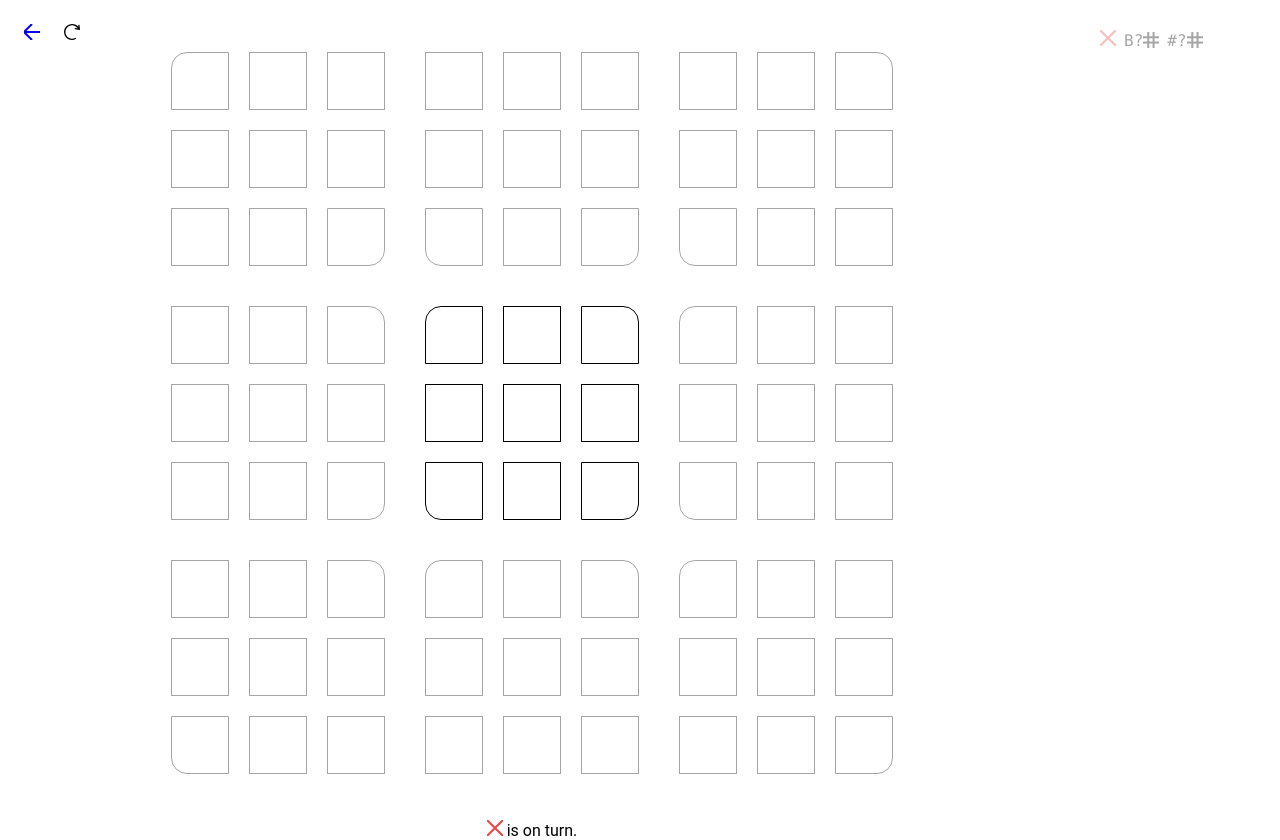
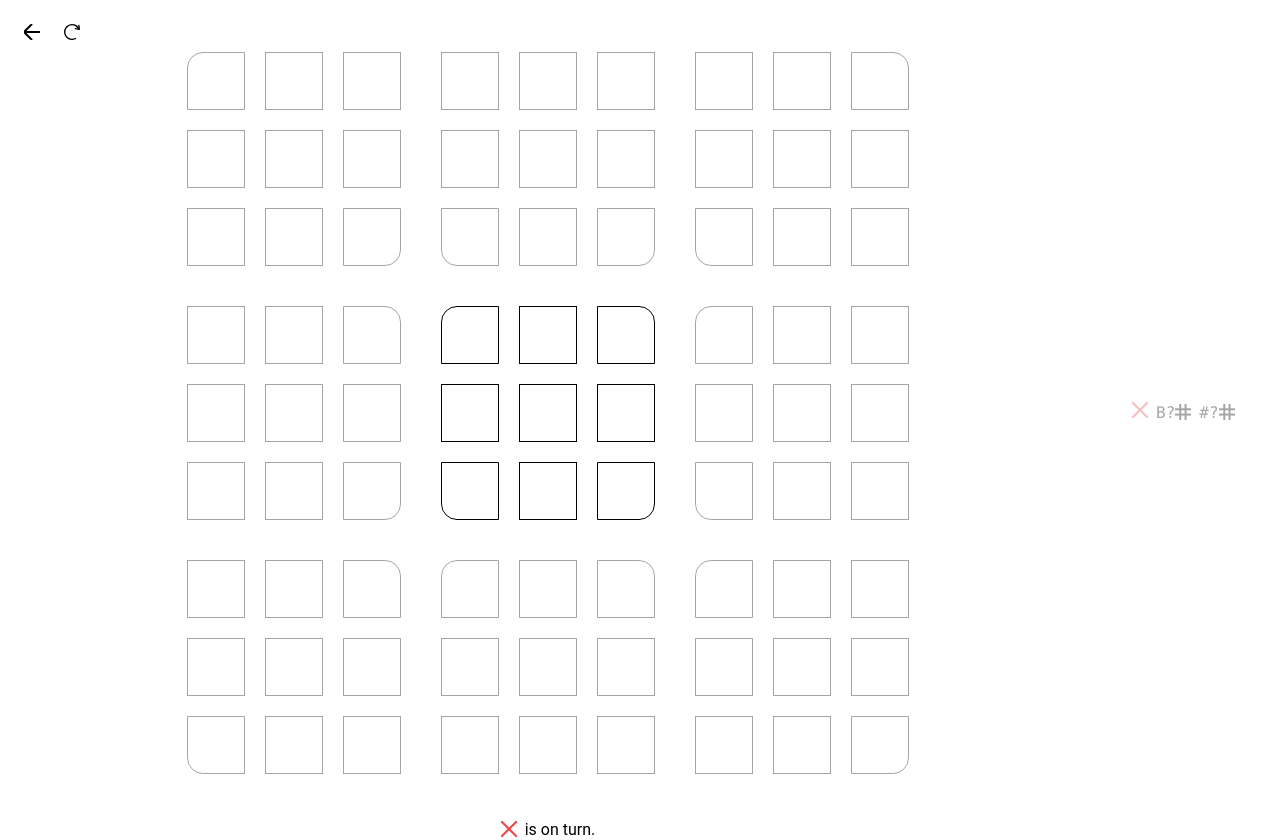
Before and after one commit to danbulant/slightlyComplicatedTicTacToe, a SvelteKit app in the folder client/: page /localplay in a window 1280 px wide. Built offline with nearby package versions, Linux system fonts and the light colour scheme.

Commit message:
Dark mode #12

```diff
--- a/client/src/lib/game.svelte
+++ b/client/src/lib/game.svelte
@@ -168,7 +168,7 @@
     }
 </script>
 
-<a href="/" on:click={check} class="arrow-back fixed top-0 left-0 w-4 h-4 m-4 p-2 transform transition-transform hover:-translate-x-1">
+<a href="/" on:click={check} class="text-black dark:text-white arrow-back fixed top-0 left-0 w-4 h-4 m-4 p-2 transform transition-transform hover:-translate-x-1">
     <svg width="16" height="16">
         <line y1="50%" x1="0" y2="50%" x2="100%" stroke="currentColor" stroke-width="2" />
         <line y1="50%" x1="0" y2="100%" x2="50%" stroke="currentColor" stroke-width="2" />
@@ -177,7 +177,7 @@
 </a>
 
 {#if !twoPlayer}
-    <div on:click={reset} class="reload fixed top-0 left-10 w-4 h-4 m-4 p-2 transform transition-transform rotate-180 hover:rotate-360 active:rotate-540">
+    <div on:click={reset} on:keydown={reset} class="reload fixed top-0 left-10 w-4 h-4 m-4 p-2 transform transition-transform rotate-180 hover:rotate-360 active:rotate-540">
         <svg fill="currentColor" height="800px" width="800px" version="1.1" id="Capa_1" xmlns="http://www.w3.org/2000/svg" xmlns:xlink="http://www.w3.org/1999/xlink"
         viewBox="0 0 489.645 489.645" xml:space="preserve" class="w-full h-full">
             <g>
@@ -196,8 +196,23 @@
         {#each classes as className, i}
             <div class:hover={hoveredPiece?.i == i} class:disabled={containerStates[i]} class:current={currentContainer === i} class:highlighted={highlightedContainer === i} class="squares-container {className}">
                 {#each (new Array(9)) as _, j}
-                    {@const move = moves.find(move => move.i == i && move.j == j)}
-                    <div on:click={() => addMove(i, j)} class:hover={hoveredPiece?.i == i && hoveredPiece.j == j} class="square" class:move class:preview={!move} class:cross={move && move.p==1} class:circle={move && move.p==2} on:mouseover={() => { if(currentContainer == i) hoveredPiece = { i, j } }} on:mouseleave={() => { if(hoveredPiece?.i == i && hoveredPiece.j == j) hoveredPiece = null; }}>
+                    {@const moveIndex = moves.findIndex(cmove => cmove.i == i && cmove.j == j)}
+                    {@const move = moves[moveIndex]}
+                    <div
+                        class:latest={moveIndex == moves.length - 1}
+                        on:click={() => addMove(i, j)}
+                        on:keydown={() => addMove(i, j)}
+                        class:hover={hoveredPiece?.i == i && hoveredPiece.j == j}
+                        class="square"
+                        class:move
+                        class:preview={!move}
+                        class:cross={move && move.p==1}
+                        class:circle={move && move.p==2}
+                        on:mouseover={() => { if(currentContainer == i) hoveredPiece = { i, j } }}
+                        on:focus={() => { if(currentContainer == i) hoveredPiece = { i, j }}}
+                        on:mouseleave={() => { if(hoveredPiece?.i == i && hoveredPiece.j == j) hoveredPiece = null; }}
+                        >
+
                         {#if move}
                             {#if move.p == 1}
                                 <svg width="16" height="16">
@@ -273,18 +288,18 @@
         {/if}
 
         {#key currentPlayer}
-            <div class="absolute top-200 left-0 right-0 text-center" in:fly={{ delay: 300, duration: 300, easing: quadOut, opacity: 0, y: 30 }} out:fly={{ delay: 0, duration: 300, easing: quadOut, opacity: 0, y: -30 }}>
-                {#if overallState == 1 || currentPlayer == 1}
-                    <svg width="16" height="16" class="text-red-500">
+            <div class="absolute top-200 left-0 right-0 text-center flex items-center justify-center gap-2" in:fly={{ delay: 300, duration: 300, easing: quadOut, opacity: 0, y: 30 }} out:fly={{ delay: 0, duration: 300, easing: quadOut, opacity: 0, y: -30 }}>
+                {#if overallState == 1 || !overallState && currentPlayer == 1}
+                    <svg width="16" height="16" class="mb-0.5 text-red-500">
                         <line x1="0" y1="0" x2="100%" y2="100%" stroke="currentColor" stroke-width="2" />
                         <line x1="100%" y1="0" x2="0" y2="100%" stroke="currentColor" stroke-width="2" />
                     </svg>
-                {:else if overallState == 2 || currentPlayer == 2}
-                    <svg width="16" height="16" class="text-blue-500">
+                {:else if overallState == 2 || !overallState && currentPlayer == 2}
+                    <svg width="16" height="16" class="mb-0.5 text-blue-500">
                         <circle cx="50%" cy="50%" r="45%" stroke="currentColor" stroke-width="2" fill="none" />
                     </svg>
                 {:else}
-                    <svg width="16" height="16">
+                    <svg width="16" height="16" class="mb-0.5">
                         <line x1="0" y1="0" x2="100%" y2="100%" stroke="currentColor" stroke-width="2" />
                         <line x1="100%" y1="0" x2="0" y2="100%" stroke="currentColor" stroke-width="2" />
                         <circle cx="50%" cy="50%" r="45%" stroke="currentColor" stroke-width="2" fill="none" />
@@ -301,17 +316,17 @@
                 {:else}
                     is on turn.
                     {#if twoPlayer && self == currentPlayer}
-                        <b>It is <span class:text-red-500={currentPlayer == 1} class:text-blue-500={currentPlayer == 2}>YOUR</span> {selfName ? "(" + selfName + ")" : ""} turn.</b>
+                        <span class="-ml-1"><b>It is <span class:text-red-500={currentPlayer == 1} class:text-blue-500={currentPlayer == 2}>YOUR</span> {selfName ? "(" + selfName + ")" : ""} turn.</b></span>
                     {:else if twoPlayer && self != currentPlayer}
-                        Waiting for <b class:text-red-500={currentPlayer == 1} class:text-blue-500={currentPlayer == 2}>{opponentName || "opponent"}</b>...
+                        <span class="-ml-1">Waiting for <b class:text-red-500={currentPlayer == 1} class:text-blue-500={currentPlayer == 2}>{opponentName || "opponent"}</b>&hellip;</span>
                     {/if}
                 {/if}
             </div>
         {/key}
     </div>
 
-    <div class="info min-w-38 px-4 h-100vh overflow-y-auto <md:w-full">
-        <div class="moves">
+    <div class="info min-w-38 px-4 h-full overflow-y-auto <md:w-full">
+        <div class="moves h-full">
             {#if twoPlayer}
                 <div class="move text-red-500">
                     <svg width="16" height="16">
@@ -339,7 +354,7 @@
 
 <style>
     .info .moves {
-        columns: 9.5rem auto;
+        @apply p-4 font-mono flex flex-col flex-wrap;
     }
     .move {
         @apply p-1 flex gap-2 p-1 items-center leading-none;
@@ -356,18 +371,19 @@
     .winner-1 {
         @apply text-red-500;
     }
-    .moves {
-        @apply p-4 font-mono;
-    }
     .board {
-        @apply grid grid-cols-3 grid-rows-3 gap-10 w-max h-max m-auto my-5;
+        @apply grid grid-cols-3 grid-rows-3 gap-10 w-max h-max m-auto my-5 flex-shrink-0;
     }
     .squares-container {
         @apply grid grid-cols-3 grid-rows-3 gap-5 w-max h-max opacity-35 relative;
     }
 
     .square {
-        @apply border-black border-solid border w-6 h-6 p-4 cursor-pointer flex items-center justify-center;
+        @apply border-black border-solid border w-6 h-6 p-4 cursor-pointer flex items-center justify-center transition-none;
+        aspect-ratio: 1 / 1;
+    }
+    :global(.dark) .square {
+        @apply border-white;
     }
     .squares-container:not(.current) .square:active {
         @apply bg-red-600/10;
@@ -385,15 +401,18 @@
         @apply cursor-not-allowed;
     }
     .square svg {
-        @apply w-full h-full;
+        @apply w-full h-full transition-none;
+    }
+    .square svg * {
+        @apply transition-none;
     }
     .square:hover, .square.hover {
         @apply bg-black/5;
     }
-    .square.hover.cross, .square:hover.cross {
+    .square.hover.cross, .square:hover.cross, .square.latest.cross {
         @apply text-red-500;
     }
-    .square.hover.circle, .square:hover.circle {
+    .square.hover.circle, .square:hover.circle, .square.latest.circle {
         @apply text-blue-500;
     }
     .highlighted {
--- a/client/src/lib/move.svelte
+++ b/client/src/lib/move.svelte
@@ -4,7 +4,8 @@
     export var piece: number | "?";
     export var latest: boolean = false;
 </script>
-<div class="move select-none" class:latest on:mouseover on:mouseout>
+
+<div class="move select-none" class:latest on:mouseover on:mouseout on:focus on:blur>
     <span class="player player-{player}">
         {#if player == 1}
             <svg width="16" height="16">
@@ -46,6 +47,9 @@
     .latest {
         @apply opacity-35;
     }
+    :global(.dark) .latest {
+        @apply opacity-50;
+    }
     .player {
         @apply inline-block w-1em h-1em;
     }
--- a/client/src/lib/nameChoose.svelte
+++ b/client/src/lib/nameChoose.svelte
@@ -18,7 +18,7 @@
     }
 </script>
 
-<a href="/" class="arrow-back fixed top-0 left-0 w-4 h-4 m-4 p-2 transform transition-transform hover:-translate-x-1">
+<a href="/" class="text-black dark:text-white arrow-back fixed top-0 left-0 w-4 h-4 m-4 p-2 transform transition-transform hover:-translate-x-1">
     <svg width="16" height="16">
         <line y1="50%" x1="0" y2="50%" x2="100%" stroke="currentColor" stroke-width="2" />
         <line y1="50%" x1="0" y2="100%" x2="50%" stroke="currentColor" stroke-width="2" />
@@ -43,9 +43,6 @@
 {/if}
 
 <style>
-    a {
-        @apply text-black;
-    }
     * {
         @apply box-border;
     }
@@ -61,8 +58,17 @@
     input {
         @apply w-64 h-10 px-2 border border-gray-300 rounded-l-lg mt-4 my-0;
     }
+    :global(.dark) input {
+        @apply border-gray-400 text-white bg-black;
+    }
     button {
-        @apply w-64 h-10 px-2 border border-gray-300 bg-white rounded-r-lg mt-4 my-0;
+        @apply w-64 h-10 px-2 border border-gray-300 bg-white rounded-r-lg mt-4 my-0 cursor-pointer;
+    }
+    :global(.dark) button {
+        @apply bg-white/5 border-gray-700 text-white;
+    }
+    :global(.dark) button:hover {
+        @apply bg-white/10;
     }
     form {
         @apply h-50vh flex-grow-0;
--- /dev/null
+++ b/client/src/lib/themeStore.ts
@@ -0,0 +1,22 @@
+import { writable } from 'svelte/store';
+
+let theme = "light";
+if(typeof window !== 'undefined') {
+    theme = localStorage.getItem('theme')!;
+    if(!theme && window.matchMedia('(prefers-color-scheme: dark)').matches) {
+        theme = "dark"
+    } else if(!theme) {
+        theme = "light"
+    }
+}
+
+export const themeStore = writable(theme);
+
+let firstRun = true;
+themeStore.subscribe(value => {
+    if(firstRun) {
+        firstRun = false;
+        return;
+    }
+    localStorage.setItem('theme', value);
+});
--- a/client/src/lib/wait.svelte
+++ b/client/src/lib/wait.svelte
@@ -6,7 +6,7 @@
     const duration = 400;
 </script>
 
-<a on:click={() => { $connection?.leave() }} href="/multiplayer" class="arrow-back fixed top-0 left-0 w-4 h-4 m-4 p-2 transform transition-transform hover:-translate-x-1">
+<a on:click={() => { $connection?.leave() }} href="/multiplayer" class="text-black dark:text-white arrow-back fixed top-0 left-0 w-4 h-4 m-4 p-2 transform transition-transform hover:-translate-x-1">
     <svg width="16" height="16">
         <line y1="50%" x1="0" y2="50%" x2="100%" stroke="currentColor" stroke-width="2" />
         <line y1="50%" x1="0" y2="100%" x2="50%" stroke="currentColor" stroke-width="2" />
@@ -16,7 +16,7 @@
 
 <main>
     <h1 in:fly={{ delay: 0, duration, opacity: 0, y: 100, easing: quadOut }}>Waiting for an opponent...</h1>
-    <p in:fly={{ delay: duration * 0.5, duration, opacity: 0, y: 100, easing: quadOut }}>Currently in room <code>{$room?.name}</code>.</p>
+    <p in:fly={{ delay: duration * 0.5, duration, opacity: 0, y: 100, easing: quadOut }}>Currently in room <code class="text-dark dark:text-white">{$room?.name}</code>.</p>
 </main>
 
 <style>
@@ -26,10 +26,4 @@
     p {
         @apply text-gray-400;
     }
-    a {
-        @apply text-black;
-    }
-    code {
-        @apply text-black;
-    }
 </style>
--- a/client/src/routes/+layout.svelte
+++ b/client/src/routes/+layout.svelte
@@ -1,13 +1,21 @@
 <script lang="ts">
 	import PageTransition from "$lib/pageTransition.svelte";
+	import { themeStore } from "$lib/themeStore";
     import "uno.css";
 
     import type { load } from "./+layout";
     export let data: Awaited<ReturnType<typeof load>>;
 
+    $: if(typeof window !== "undefined") {
+        if($themeStore == "dark") {
+            document.documentElement.classList.add("dark");
+        } else {
+            document.documentElement.classList.remove("dark");
+        }
+    }
 </script>
 
-<div class="overflow-hidden w-100vw">
+<div class="overflow-hidden w-100vw h-100vh dark:bg-black dark:text-white">
     <PageTransition url={data.url}>
         <slot />
     </PageTransition>
@@ -17,4 +25,7 @@
     :global(:root), :global(body) {
         @apply overflow-hidden w-100vw;
     }
+    :global(*) {
+        @apply transition-colors;
+    }
 </style>
```
Also changed, not shown: client/src/lib/DarkmodeIcon.svelte (added, +9 -0 lines), client/src/lib/list.svelte (+23 -2 lines), client/src/routes/+page.svelte (+53 -4 lines), client/static/darkmode.svg (added), client/static/lightmode.svg (added).
